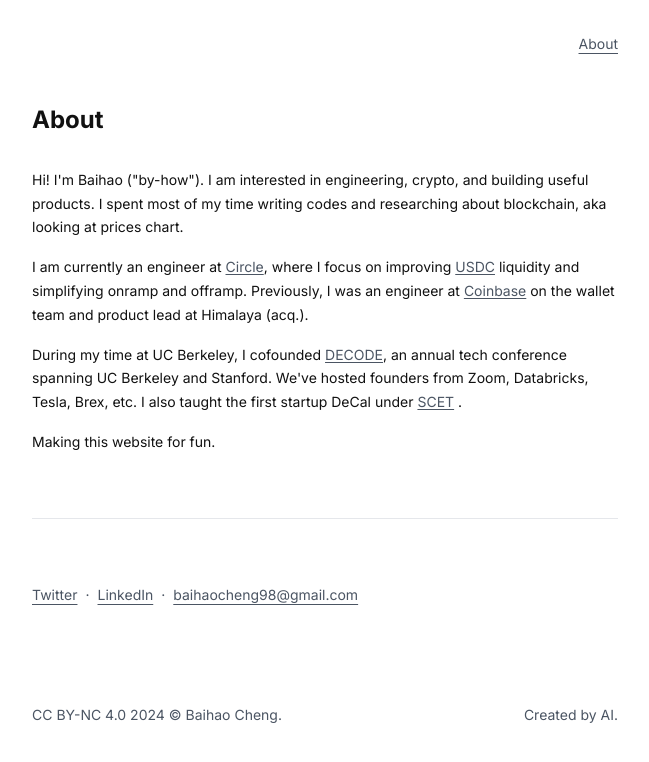
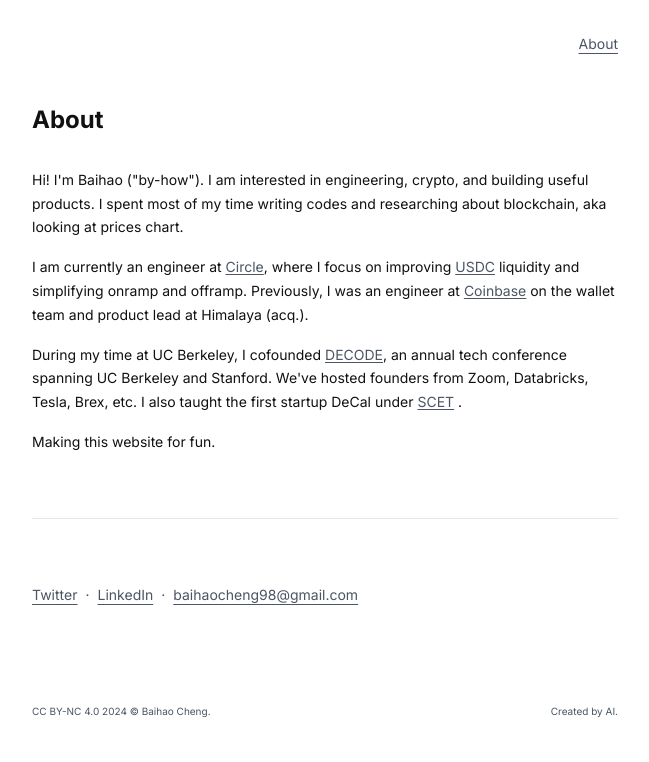
Before and after one commit to cbaihao/baihaocheng, a Next.js app: page / in a window 1280 px wide. Shown: the top 762 px of the page, without its empty margins (315-964 px from the left). Built offline with nearby package versions, Linux system fonts and the light colour scheme.

Commit message:
copyright

```diff
--- a/app/layout.tsx
+++ b/app/layout.tsx
@@ -55,7 +55,7 @@ export default function RootLayout({
                 baihaocheng98@gmail.com
               </a>
             </div>
-            <div className="flex justify-between items-center text-gray-600">
+            <div className="flex justify-between items-center text-gray-600 text-[10px]">
               <p>CC BY-NC 4.0 2024 © Baihao Cheng.</p>
               <p>Created by AI.</p>
             </div>
```
